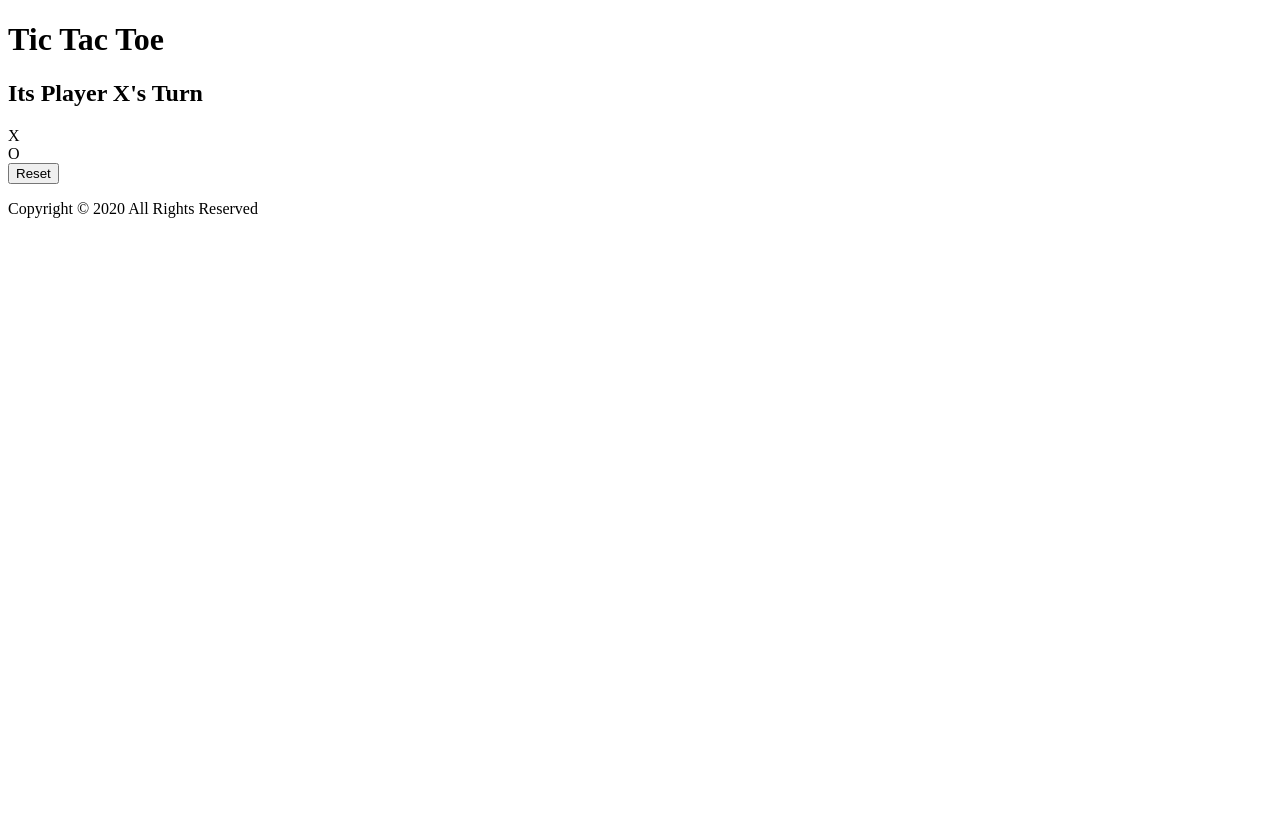
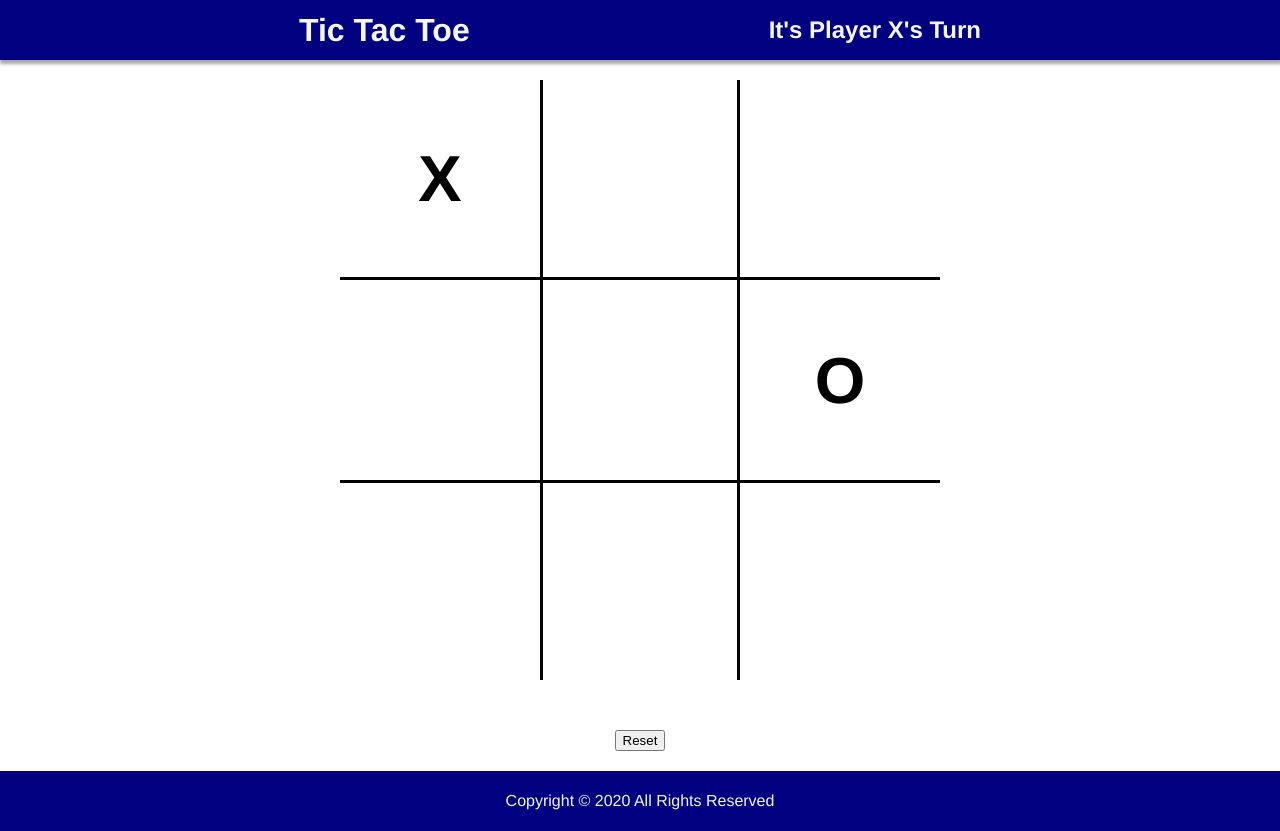
Before and after one commit to dmesia/tic-tac-toe-1, a plain HTML site: page index.html in a window 1280 px wide. Before the commit the page ends 800 px from the top, so only its background shows below. Drawn offline with nearby package versions, Linux system fonts and the light colour scheme.

Commit message:
adds static representation

```diff
--- a/css/style.css
+++ b/css/style.css
@@ -0,0 +1,72 @@
+*{
+    box-sizing: border-box;
+    margin: 0;
+}
+
+body {
+    font-family: 'Helvetica';
+    display: flex;
+    flex-direction: column;
+    justify-content: center;
+    align-items: center;
+    min-height: 100vh;
+}
+
+header, footer {
+    display: flex;
+    background-color: navy;
+    align-items: center;
+    flex-direction: row;
+    color: whitesmoke;
+    height: 60px;
+    width: 100%;
+}
+
+header {
+    justify-content: space-evenly;
+    box-shadow: 1px 3px 3px 1px darkgray;
+}
+
+footer{
+    justify-content: center;
+}
+
+main {
+    flex-grow: 1;
+    padding: 20px 0 20px 0;
+
+}
+
+main section:nth-child(2){
+    margin-top: 50px;
+    display: flex;
+    justify-content: center;
+}
+
+#gameboard{
+    display: flex;
+    flex-wrap: wrap;
+    width: 600px;
+
+}
+.top {border-top: 3px solid black;}
+
+.bottom {border-bottom: 3px solid black;}
+
+.right {border-right: 3px solid black;}
+
+.left {border-left: 3px solid black;}
+
+.square {
+    display: flex;
+    justify-content: center;
+    align-items: center;
+    height: 200px;
+    width: 200px;
+    font-size: 65px;
+    font-weight: 600;
+}
+
+.square:hover {
+    background-color: seagreen;
+}
--- a/index.html
+++ b/index.html
@@ -13,19 +13,19 @@
 <body>
     <header>
         <h1>Tic Tac Toe</h1>
-        <h2 id ='message'>Its Player X's Turn</h2>
+        <h2 id ='message'>It's Player X's Turn</h2>
     </header>
     <main>
         <section id='gameboard'>
-            <div class="square">X</div>
+            <div class="square bottom">X</div>
+            <div class="square bottom right left"></div>
+            <div class="square bottom"></div>
             <div class="square"></div>
-            <div class="square"></div>
-            <div class="square"></div>
-            <div class="square"></div>
+            <div class="square right left"></div>
             <div class="square">O</div>
-            <div class="square"></div>
-            <div class="square"></div>
-            <div class="square"></div>
+            <div class="square top"></div>
+            <div class="square top right left"></div>
+            <div class="square top"></div>
         </section>
         <section>
             <button id="reset-btn">Reset</button>
```
